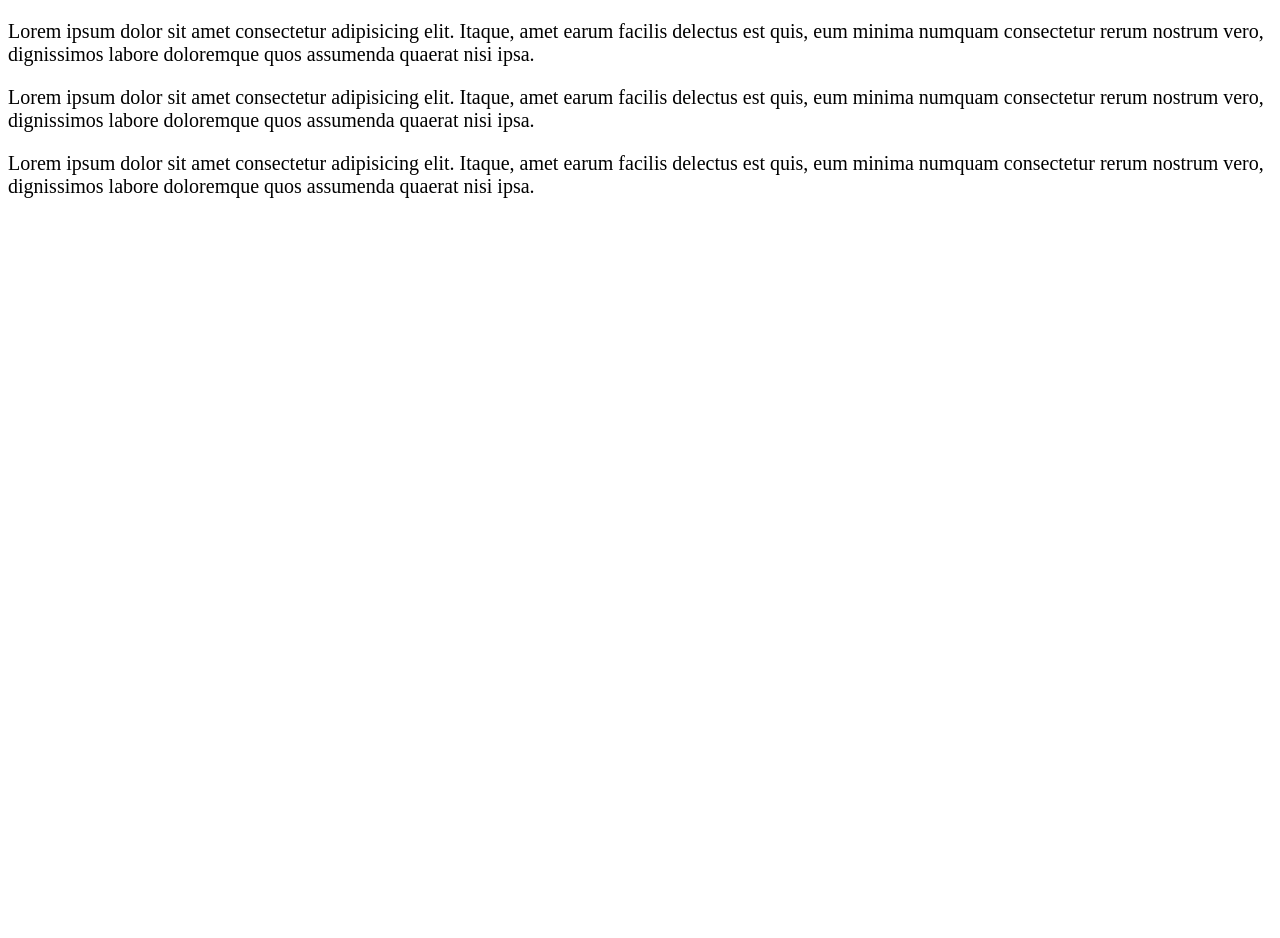
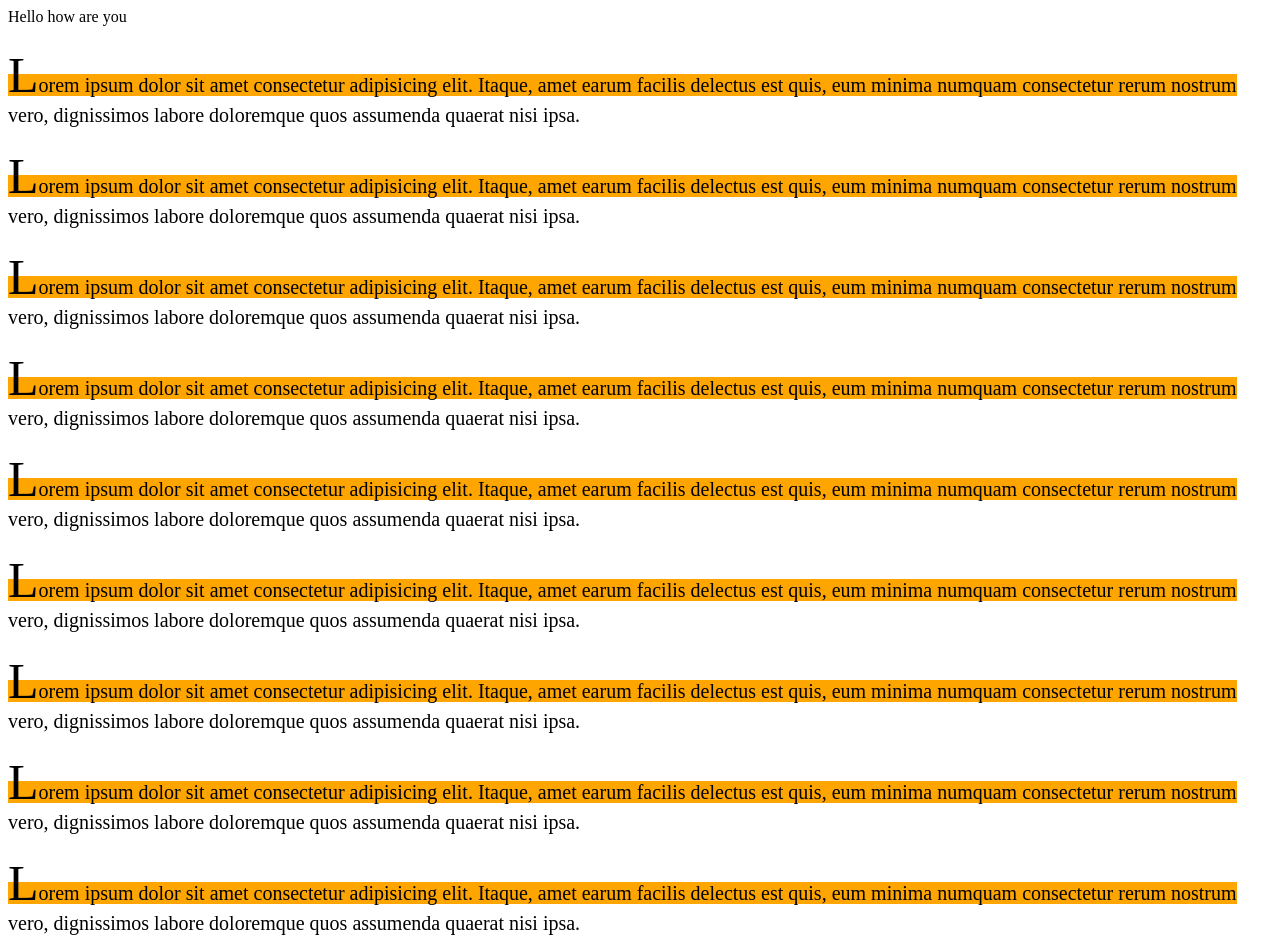
Before and after one commit to AINILU/newform, a plain HTML site: page form/02_css/css复习2.html in a window 1280 px wide. Shown: the top 938 px of the page. Before the commit the page ends 800 px from the top, so only its background shows below. Drawn offline with Linux system fonts and the light colour scheme.

Commit message:
css继续

```diff
--- a/form/02_css/css复习2.html
+++ b/form/02_css/css复习2.html
@@ -8,9 +8,36 @@
         p{
             font-size: 20px;
         }
+        p::first-letter{
+            font-size: 50px;
+        }
+        p::first-line{
+            background-color: orange;
+        }
+        p::selection{
+            background-color: seagreen;
+        }
+        div::before{
+            content: '「';
+            color: red;
+        }
+        div::after{
+            content: '」';
+            color: yellow;
+        }
     </style>
 </head>
 <body>
+    <span>Hello how are you</span>
+    <p>Lorem ipsum dolor sit amet consectetur adipisicing elit. Itaque, amet earum facilis delectus est quis, eum minima numquam consectetur rerum nostrum vero, dignissimos labore doloremque quos assumenda quaerat nisi ipsa.</p>
+    <p>Lorem ipsum dolor sit amet consectetur adipisicing elit. Itaque, amet earum facilis delectus est quis, eum minima numquam consectetur rerum nostrum vero, dignissimos labore doloremque quos assumenda quaerat nisi ipsa.</p>
+    <p>Lorem ipsum dolor sit amet consectetur adipisicing elit. Itaque, amet earum facilis delectus est quis, eum minima numquam consectetur rerum nostrum vero, dignissimos labore doloremque quos assumenda quaerat nisi ipsa.</p>
+    <p>Lorem ipsum dolor sit amet consectetur adipisicing elit. Itaque, amet earum facilis delectus est quis, eum minima numquam consectetur rerum nostrum vero, dignissimos labore doloremque quos assumenda quaerat nisi ipsa.</p>
+    <p>Lorem ipsum dolor sit amet consectetur adipisicing elit. Itaque, amet earum facilis delectus est quis, eum minima numquam consectetur rerum nostrum vero, dignissimos labore doloremque quos assumenda quaerat nisi ipsa.</p>
+    <p>Lorem ipsum dolor sit amet consectetur adipisicing elit. Itaque, amet earum facilis delectus est quis, eum minima numquam consectetur rerum nostrum vero, dignissimos labore doloremque quos assumenda quaerat nisi ipsa.</p>
+    <p>Lorem ipsum dolor sit amet consectetur adipisicing elit. Itaque, amet earum facilis delectus est quis, eum minima numquam consectetur rerum nostrum vero, dignissimos labore doloremque quos assumenda quaerat nisi ipsa.</p>
+    <p>Lorem ipsum dolor sit amet consectetur adipisicing elit. Itaque, amet earum facilis delectus est quis, eum minima numquam consectetur rerum nostrum vero, dignissimos labore doloremque quos assumenda quaerat nisi ipsa.</p>
+    <p>Lorem ipsum dolor sit amet consectetur adipisicing elit. Itaque, amet earum facilis delectus est quis, eum minima numquam consectetur rerum nostrum vero, dignissimos labore doloremque quos assumenda quaerat nisi ipsa.</p>
     <p>Lorem ipsum dolor sit amet consectetur adipisicing elit. Itaque, amet earum facilis delectus est quis, eum minima numquam consectetur rerum nostrum vero, dignissimos labore doloremque quos assumenda quaerat nisi ipsa.</p>
     <p>Lorem ipsum dolor sit amet consectetur adipisicing elit. Itaque, amet earum facilis delectus est quis, eum minima numquam consectetur rerum nostrum vero, dignissimos labore doloremque quos assumenda quaerat nisi ipsa.</p>
     <p>Lorem ipsum dolor sit amet consectetur adipisicing elit. Itaque, amet earum facilis delectus est quis, eum minima numquam consectetur rerum nostrum vero, dignissimos labore doloremque quos assumenda quaerat nisi ipsa.</p>
```
